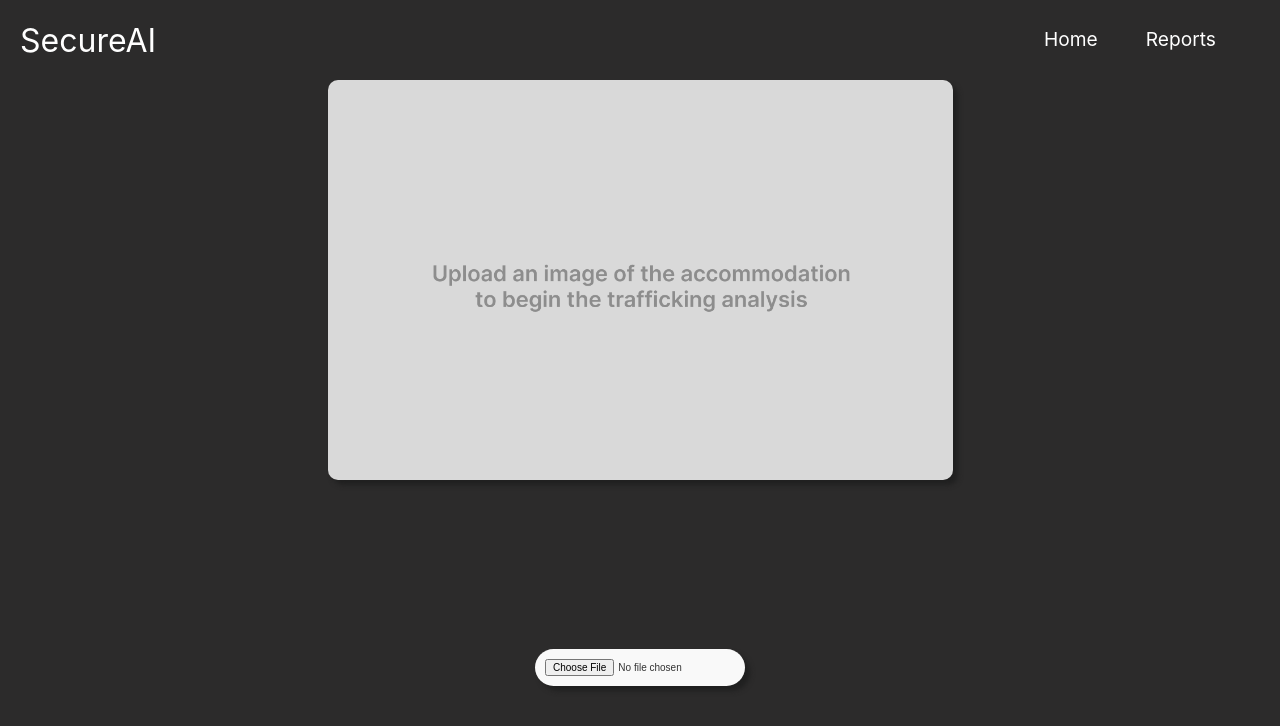
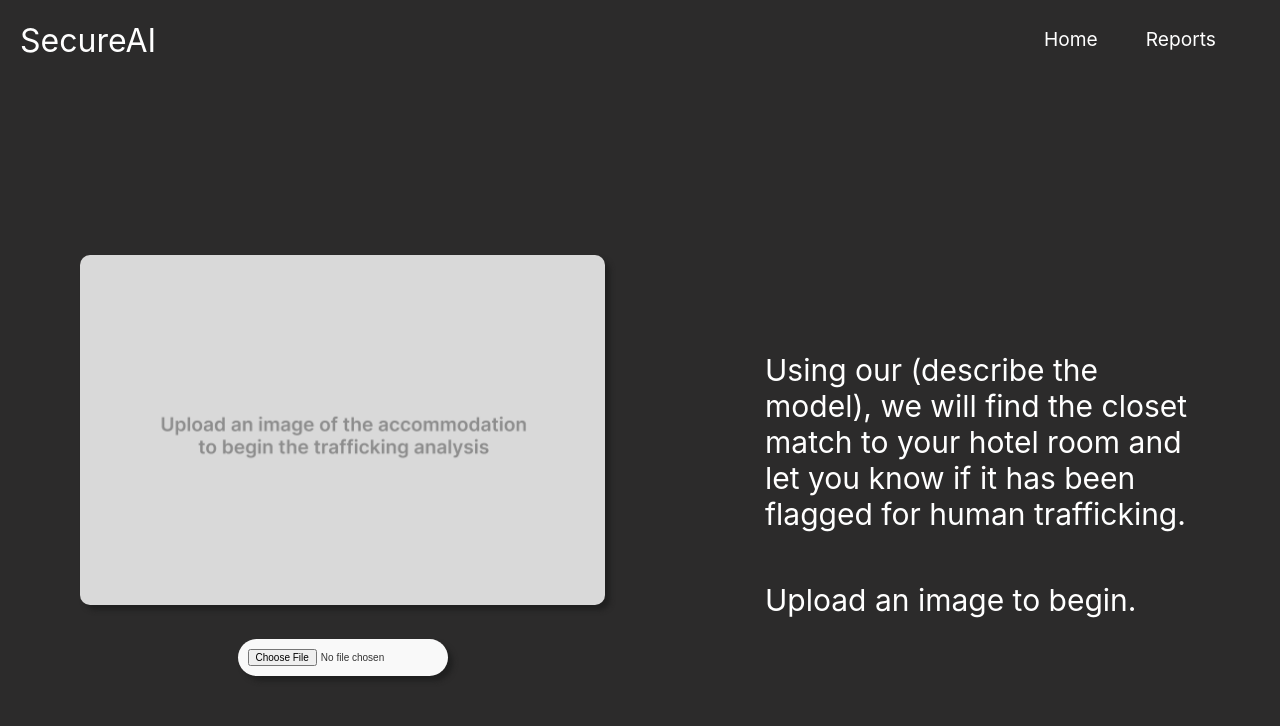
Before and after one commit to adriannapinzariu/secureAI, a React (Create React App) app: page /results in a window 1280 px wide. Shown: the top 726 px of the page. Built offline with nearby package versions, Linux system fonts and the light colour scheme.

Commit message:
new layout for results page

```diff
--- a/src/App.css
+++ b/src/App.css
@@ -106,7 +106,7 @@
 
 /* Results Page Styles */
 
-.results-container {
+/* .results-container {
   background-color: #2C2B2B;
   display: grid;
   grid-template-rows: auto 1fr auto;
@@ -114,15 +114,15 @@
   justify-items: center;
   align-items: center;
   height: 100vh;
-}
+} */
 
 .image-container {
-  margin-bottom: px;
+  padding-bottom: 30px;
 }
 
 .uploaded-image {
-  width: 625px;
-  height: 400px;
+  width: 525px;
+  height: 350px;
   object-fit: cover;
   border-radius: 10px;
   box-shadow: 5px 5px 5px rgb(32, 32, 32);
--- a/src/Results.js
+++ b/src/Results.js
@@ -2,6 +2,8 @@ import React, { useState } from 'react';
 import "./App.css";
 
 const Results = () => {
+
+  //adds uploaded image to image-contaiber
   const [uploadedImage, setUploadedImage] = useState(null);
 
   const handleImageUpload = (event) => {
@@ -17,9 +19,11 @@ const Results = () => {
     }
   };
 
+
+
   return (
-    <div className="results-container">
-      {/* <h1 className="title">Find the security score for this image</h1> */}
+    <div className="container">
+      <div className="left-section">
         <div className="image-container">
           {uploadedImage ? (
             <img className="uploaded-image" src={uploadedImage} alt="Uploaded" />
@@ -31,6 +35,12 @@ const Results = () => {
           <input type="file" onChange={handleImageUpload} className="upload-button" accept="image/*" />
         </div>
       </div>
+
+      <div className="right-section">
+        <p className="subtitle">Using our (describe the model), we will find the closet match to your hotel room and let you know if it has been flagged for human trafficking.</p>
+        <p className="subtitle">Upload an image to begin.</p>
+      </div>
+    </div>
   );
 };
 
```
Lines whose indentation alone changed are shown as unchanged.
